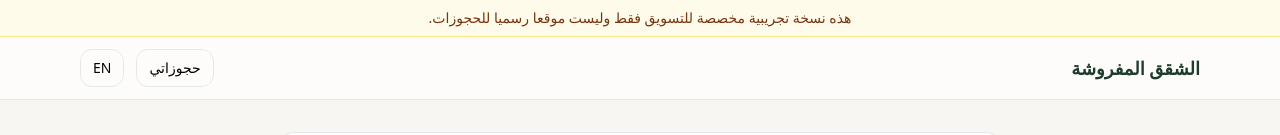
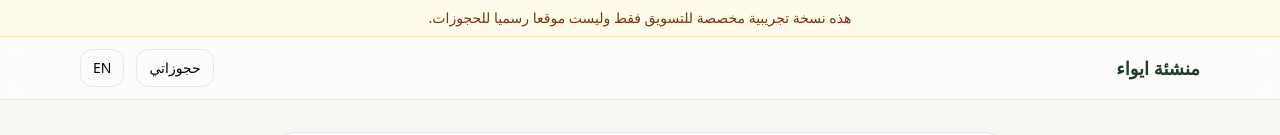
Before and after one commit to oalmaymani/demo-hotel, a Next.js app in the folder apps/frontend/: page /book/1 in a window 1280 px wide. Shown: the top 135 px of the page. Built offline with nearby package versions, Linux system fonts and the light colour scheme; no server answers.

Commit message:
Rename demo brand

```diff
--- a/apps/frontend/src/app/layout.tsx
+++ b/apps/frontend/src/app/layout.tsx
@@ -2,8 +2,8 @@ import type { Metadata } from "next";
 import "./globals.css";
 
 export const metadata: Metadata = {
-  title: "الشقق المفروشة",
-  description: "Serviced Apartments Booking"
+  title: "منشئة ايواء",
+  description: "Accommodation Facility Booking"
 };
 
 export default function RootLayout({ children }: { children: React.ReactNode }) {
--- a/apps/frontend/src/app/page.tsx
+++ b/apps/frontend/src/app/page.tsx
@@ -118,7 +118,7 @@ export default async function Home({ searchParams }: { searchParams: Promise<Sea
         </section>
 
         <footer className="mt-12 text-sm text-gray-600 py-6">
-          {locale === "ar" ? "© الشقق المفروشة" : "© Serviced Apartments"}
+          {locale === "ar" ? "© منشئة ايواء" : "© Accommodation Facility"}
         </footer>
       </main>
     </div>
--- a/apps/frontend/src/i18n/ar.json
+++ b/apps/frontend/src/i18n/ar.json
@@ -1,5 +1,5 @@
 {
-  "brand": "الشقق المفروشة",
+  "brand": "منشئة ايواء",
   "cta": "احجز الآن",
   "checkin": "تاريخ الدخول",
   "checkout": "تاريخ الخروج",
--- a/apps/frontend/src/i18n/en.json
+++ b/apps/frontend/src/i18n/en.json
@@ -1,5 +1,5 @@
 {
-  "brand": "Serviced Apartments",
+  "brand": "Accommodation Facility",
   "cta": "Book now",
   "checkin": "Check-in",
   "checkout": "Check-out",
```
Also changed, not shown: 2 other files (tests, documents, lock files or other folders).
